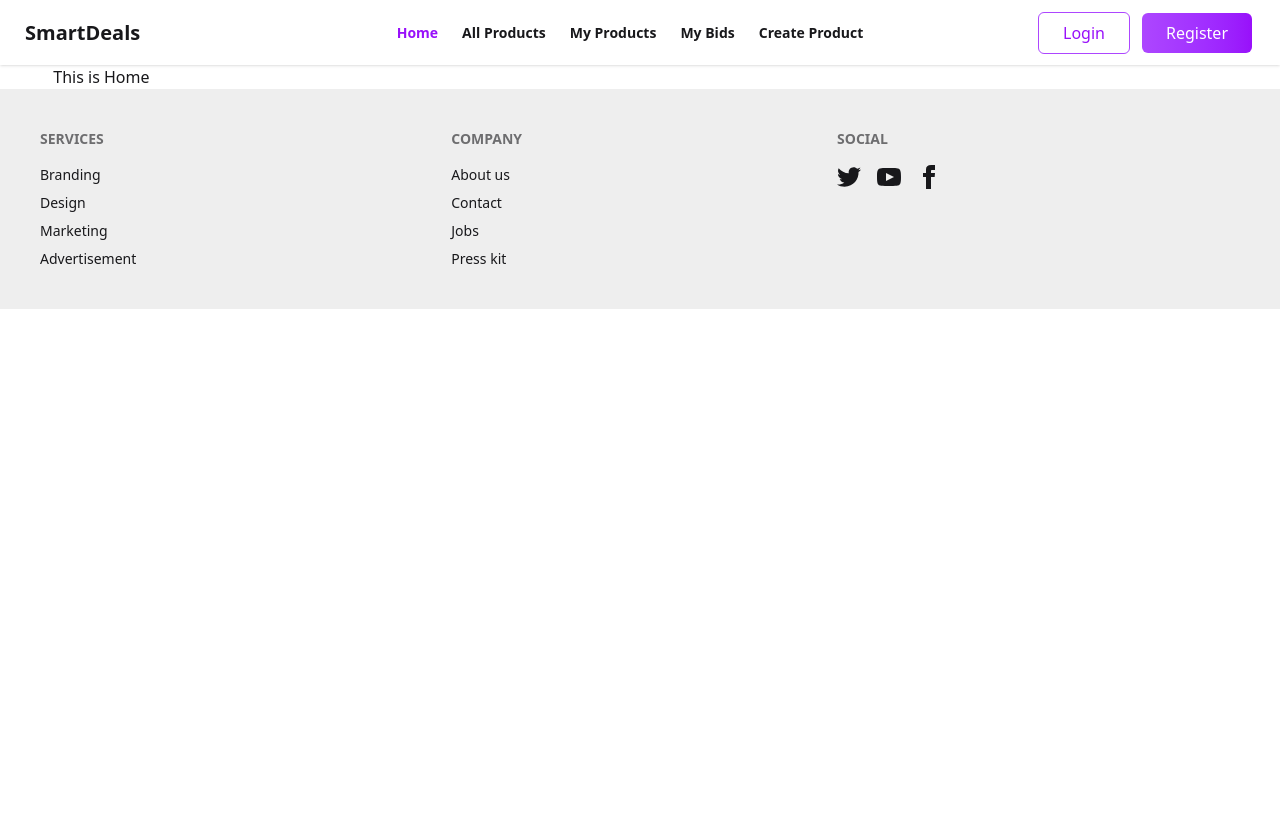
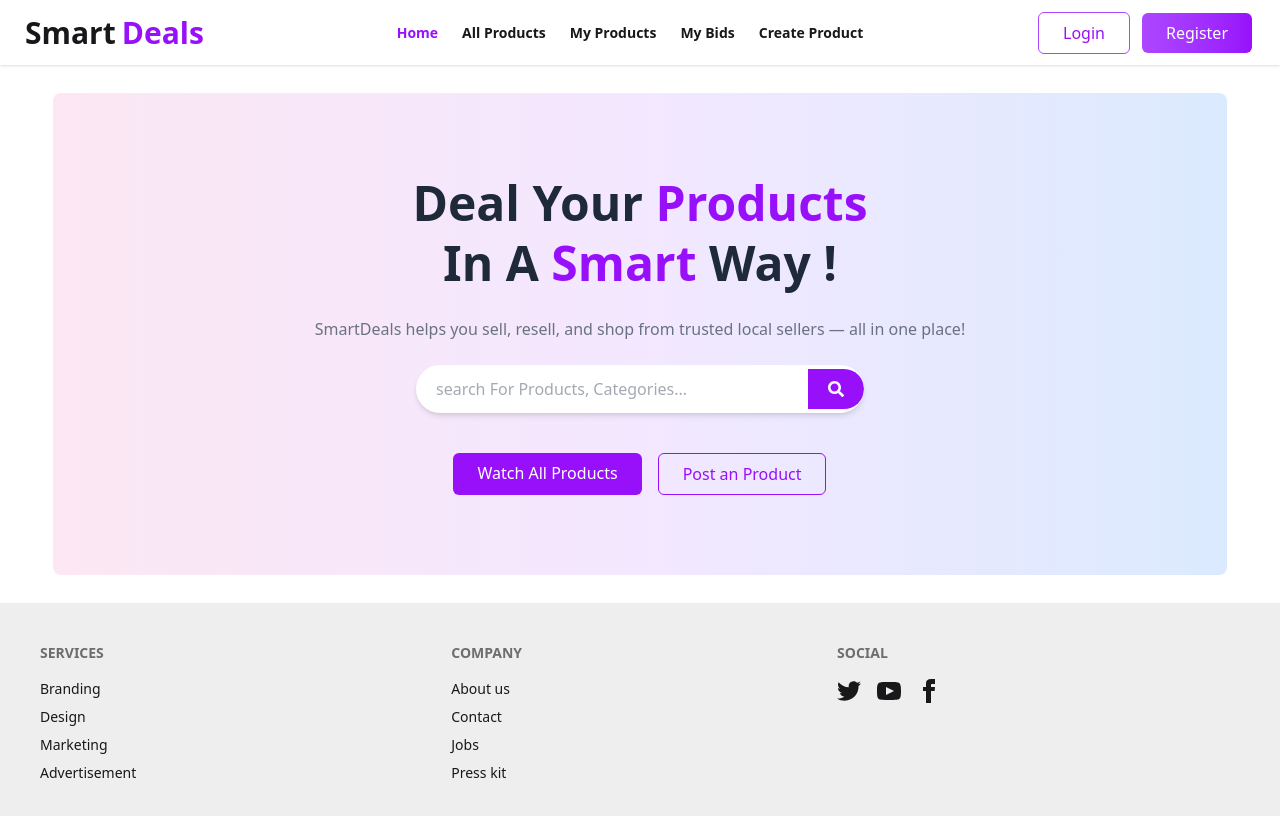
Before and after one commit to md-tahmid-hasan-golap/Smart-Deals-Client, a React (Vite) app: page / in a window 1280 px wide. Shown: the top 816 px of the page. Built offline with nearby package versions, Linux system fonts and the light colour scheme.

Commit message:
addc a banner

```diff
--- a/package.json
+++ b/package.json
@@ -13,6 +13,7 @@
     "@tailwindcss/vite": "^4.1.16",
     "react": "^19.1.1",
     "react-dom": "^19.1.1",
+    "react-icons": "^5.5.0",
     "react-router": "^7.9.5",
     "tailwindcss": "^4.1.16"
   },
--- /dev/null
+++ b/src/Components/Banner.jsx
@@ -0,0 +1,55 @@
+import React from "react";
+import { FaSearch } from "react-icons/fa";
+import { Link } from "react-router";
+
+const Banner = () => {
+  return (
+    <div className="bg-gradient-to-r from-pink-100 via-purple-100 to-blue-100 py-20 px-5 text-center my-7 rounded-lg">
+      <div className="max-w-3xl mx-auto space-y-6">
+        {/* Heading */}
+        <h1 className="text-4xl md:text-5xl font-bold leading-tight text-gray-800">
+          Deal Your <span className="text-purple-600">Products</span> <br />
+          In A <span className="text-purple-600">Smart</span> Way !
+        </h1>
+
+        {/* Sub text */}
+        <p className="text-gray-500">
+          SmartDeals helps you sell, resell, and shop from trusted local sellers
+          — all in one place!
+        </p>
+
+        {/* Search box */}
+        <div className="flex justify-center">
+          <div className="flex items-center bg-white shadow-md rounded-full overflow-hidden w-full max-w-md">
+            <input
+              type="text"
+              placeholder="search For Products, Categories..."
+              className="flex-1 px-5 py-3 focus:outline-none text-gray-600"
+            />
+            <button className="bg-purple-600 hover:bg-purple-700 text-white px-5 py-3 rounded-r-full transition">
+              <FaSearch />
+            </button>
+          </div>
+        </div>
+
+        {/* Buttons */}
+        <div className="flex justify-center gap-4 pt-4">
+          <Link
+            to="/allProducts"
+            className="bg-purple-600 hover:bg-purple-700 text-white px-6 py-2 rounded-md font-medium transition"
+          >
+            Watch All Products
+          </Link>
+          <Link
+            to="/creatProducts"
+            className="border border-purple-600 text-purple-600 px-6 py-2 rounded-md font-medium hover:bg-purple-50 transition"
+          >
+            Post an Product
+          </Link>
+        </div>
+      </div>
+    </div>
+  );
+};
+
+export default Banner;
--- a/src/Components/Home.jsx
+++ b/src/Components/Home.jsx
@@ -1,9 +1,10 @@
 import React from "react";
+import Banner from "./Banner";
 
 const Home = () => {
   return (
     <div>
-      <h2>This is Home</h2>
+      <Banner></Banner>
     </div>
   );
 };
--- a/src/Components/Navbar.jsx
+++ b/src/Components/Navbar.jsx
@@ -74,7 +74,9 @@ const Navbar = () => {
             {links}
           </ul>
         </div>
-        <a className="btn btn-ghost text-xl">SmartDeals</a>
+        <a className="btn btn-ghost text-3xl font-bold">
+          Smart<span className="text-purple-600">Deals</span>
+        </a>
       </div>
       <div className="navbar-center hidden lg:flex">
         <ul className="menu menu-horizontal px-1">{links}</ul>
```
Also changed, not shown: 1 other file (tests, documents, lock files or other folders).
